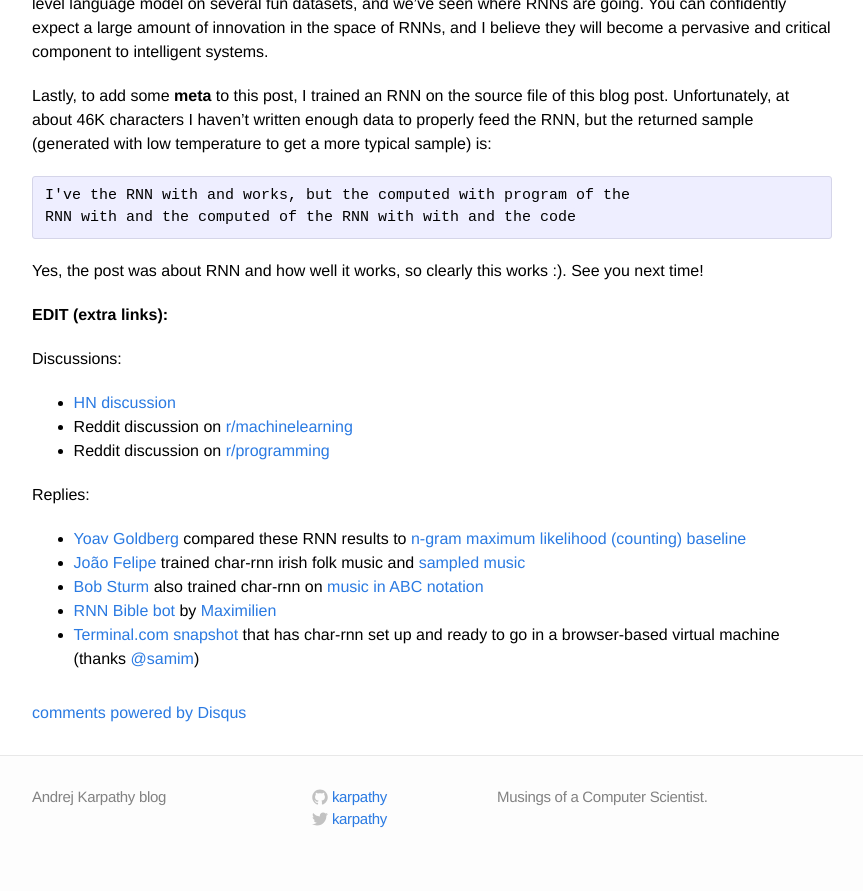
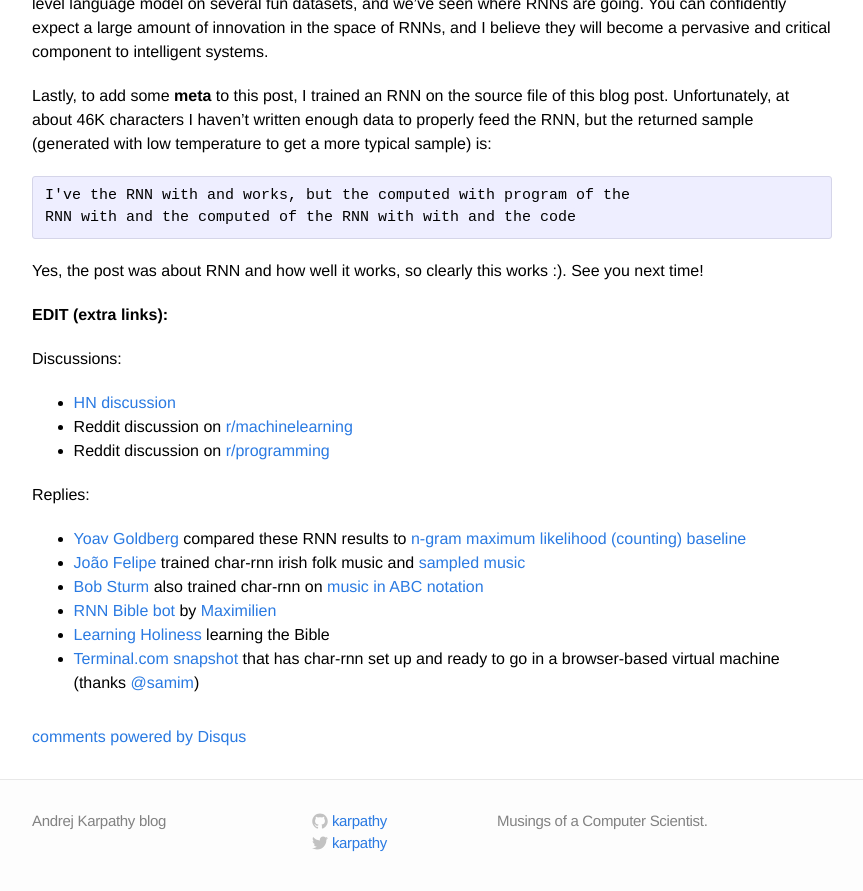
Before and after one commit to karpathy/karpathy.github.io, a Jekyll site: the page built from _posts/2015-05-21-rnn-effectiveness.markdown, in a window 1280 px wide and 900 px high, scrolled down 20407 px. Shown: the top 891 px of the window, without its empty margins (208-1071 px from the left). Built offline with Jekyll 4.4.1, drawn with Linux system fonts in a browser that asks for light colours; Markdown is read by kramdown in place of the engine named in the settings; formulas are drawn with MathJax 3; comment, search, counter and statistics services are not loaded.

Commit message:
another link adding

```diff
--- a/_posts/2015-05-21-rnn-effectiveness.markdown
+++ b/_posts/2015-05-21-rnn-effectiveness.markdown
@@ -586,4 +586,5 @@ Replies:
 - [João Felipe](https://twitter.com/seaandsailor) trained char-rnn irish folk music and [sampled music](https://soundcloud.com/seaandsailor/sets/char-rnn-composes-irish-folk-music)
 - [Bob Sturm](https://twitter.com/boblsturm) also trained char-rnn on [music in ABC notation](https://highnoongmt.wordpress.com/2015/05/22/lisls-stis-recurrent-neural-networks-for-folk-music-generation/)
 - [RNN Bible bot](https://twitter.com/RNN_Bible) by [Maximilien](https://twitter.com/the__glu/with_replies)
+- [Learning Holiness](http://cpury.github.io/learning-holiness/) learning the Bible
 - [Terminal.com snapshot](https://www.terminal.com/tiny/ZMcqdkWGOM) that has char-rnn set up and ready to go in a browser-based virtual machine (thanks [@samim](https://www.twitter.com/samim))
```
